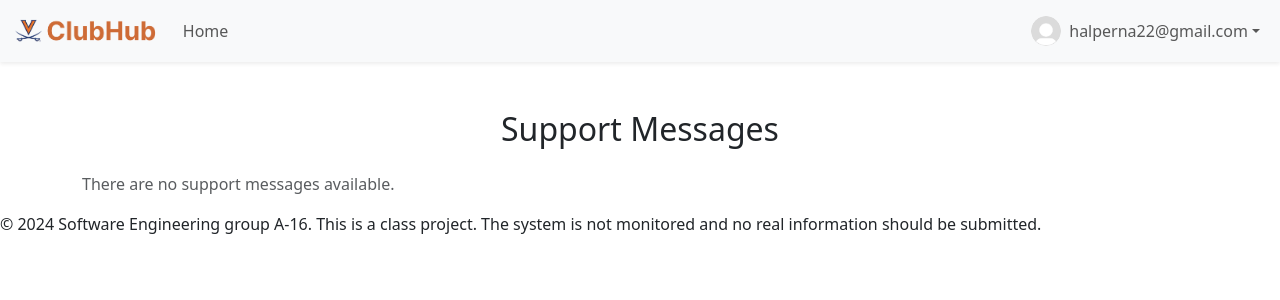
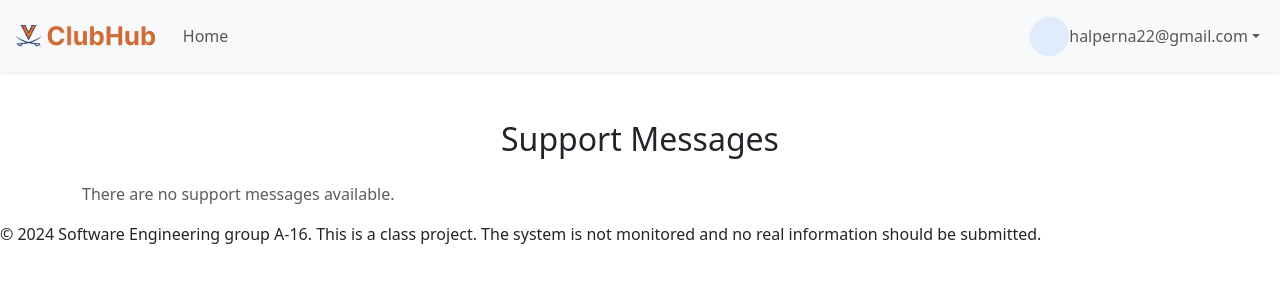
Before and after one commit to alexanderhalpern/CS3240Project, a Django app: page /support-messages/ in a window 1280 px wide. Shown: the top 300 px of the page. Run offline with Django 4.2, Linux system fonts and the light colour scheme; a user stored in the database is signed in; data comes from the database, SQL or seed files in the repository; some libraries are stand-ins or nearby versions.

Commit message:
profile on different pages fixed

```diff
--- a/users/templates/user/support_messages.html
+++ b/users/templates/user/support_messages.html
@@ -43,12 +43,25 @@
                 <ul class="navbar-nav ms-auto">
                     <li class="nav-item dropdown">
                         <a class="nav-link dropdown-toggle d-flex align-items-center" href="#" id="navbarDropdown" role="button" data-bs-toggle="dropdown" aria-expanded="false">
-                            <div class="rounded-circle overflow-hidden me-2" style="width: 30px; height: 30px;">
-                                {% if profile.profile_picture %}
-                                    <img src="{{ profile.profile_picture.url }}" alt="Profile Picture" class="img-fluid">
-                                {% else %}
-                                    <img src="{% static 'images/default_profile_picture.jpg' %}" alt="Default Profile Picture" class="img-fluid">
-                                {% endif %}
+                            <div class="rounded-circle overflow-hidden" style="width: 40px; height: 40px; cursor: pointer;" data-bs-toggle="dropdown" aria-expanded="false">
+                                {% if user.profile %}
+                                        {% if user.profile.profile_picture %}
+                                            <img src="{{ user.profile.profile_picture.url }}"
+                                                class="rounded-circle me-3" style="width: 48px; height: 48px; object-fit: cover;"
+                                                alt="Profile Picture">
+                                        {% else %}
+                                            <div class="rounded-circle bg-primary bg-opacity-10 d-flex align-items-center justify-content-center me-3"
+                                                style="width: 48px; height: 48px;">
+                                                 <i class="bi bi-person text-primary"></i>
+                                            </div>
+                                        {% endif %}
+                                    {% else %}
+                                        <div class="rounded-circle bg-warning bg-opacity-10 d-flex align-items-center justify-content-center me-3"
+                                            style="width: 48px; height: 48px;">
+                                                <i class="bi bi-person-x text-warning"></i>
+                                        </div>
+                                    {% endif %}
+
                             </div>
                             <span class="d-none d-lg-inline">
                                 {% if user.is_authenticated %}
```
Also changed, not shown: users/templates/user/mailbox.html (+19 -6 lines).
